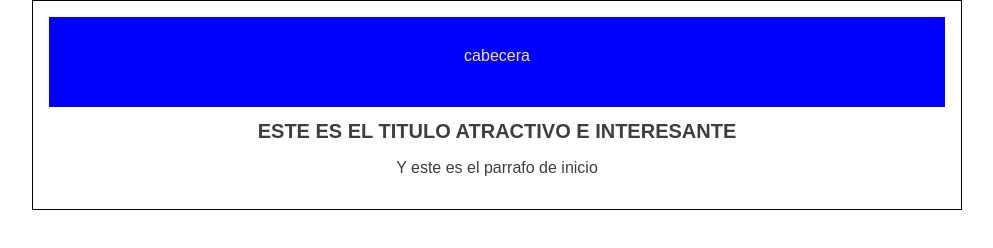
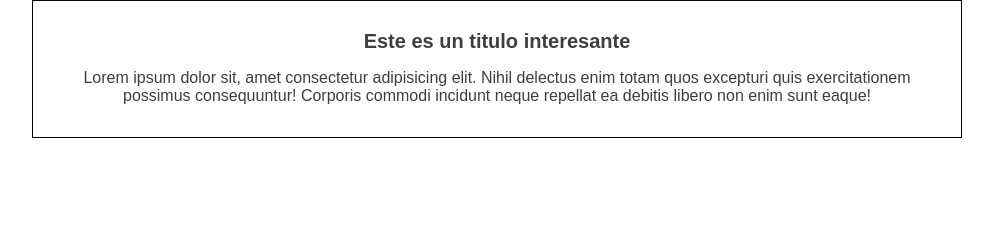
Before and after one commit to JesicaEstrada/Blogpost, a plain HTML site: page index.html in a window 1280 px wide. Shown: the whole page, without its empty margins (143-1136 px from the left). Drawn offline with Linux system fonts and the light colour scheme.

Commit message:
blogpost inicial

```diff
--- a/estilos.css
+++ b/estilos.css
@@ -6,7 +6,7 @@ body{
     margin: 0;
     padding: 0;
 }
-#container{
+#conteiner{
     width: 70%;
     padding: 1em;
     text-align: center;
@@ -14,14 +14,7 @@ body{
     margin: 0 auto;
 }
 
-#cabecera{
-    background-color: blue;
-    color: wheat;
-    height: 60px;
-    padding-top: 30px;
-}
 
-
-#container h1{
+#conteiner h1{
     font-size: 20px;
 }
--- a/index.html
+++ b/index.html
@@ -4,15 +4,15 @@
     <meta charset="UTF-8">
     <meta http-equiv="X-UA-Compatible" content="IE=edge">
     <meta name="viewport" content="width=device-width, initial-scale=1.0">
+    <link rel="stylesheet" href="./estilos.css">
     <title>Document</title>
-    <link rel="stylesheet" href="./estilos.css">
 </head>
 <body>
-    <div id="container">
-        <div id="cabecera">cabecera</div>
+    <div id="conteiner">
         <div id="post">
-            <h1> ESTE ES EL TITULO ATRACTIVO E INTERESANTE</h1>
-            <P>Y este es el parrafo de inicio</P>
+            <h1>Este es un titulo interesante</h1>
+            <p>Lorem ipsum dolor sit, amet consectetur adipisicing elit. Nihil delectus enim totam quos excepturi quis exercitationem possimus consequuntur! Corporis commodi incidunt neque repellat ea debitis libero non enim sunt eaque!</p>
+
         </div>
     </div>
 </body>
```
